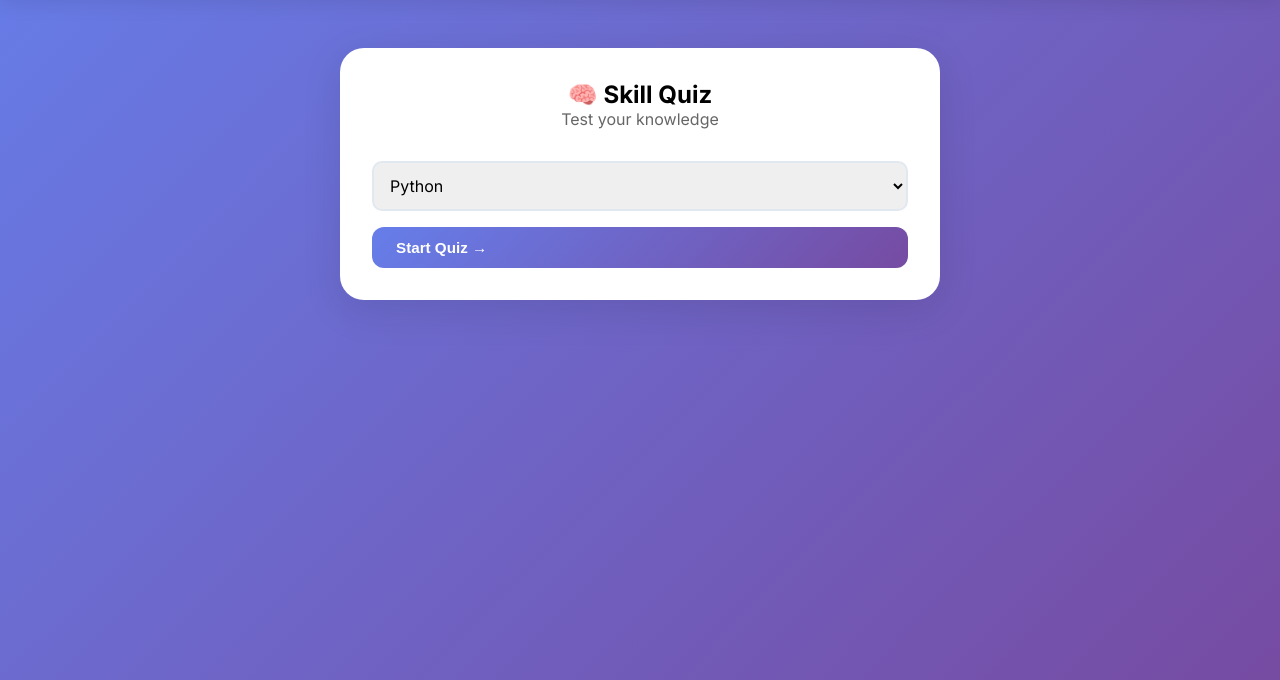
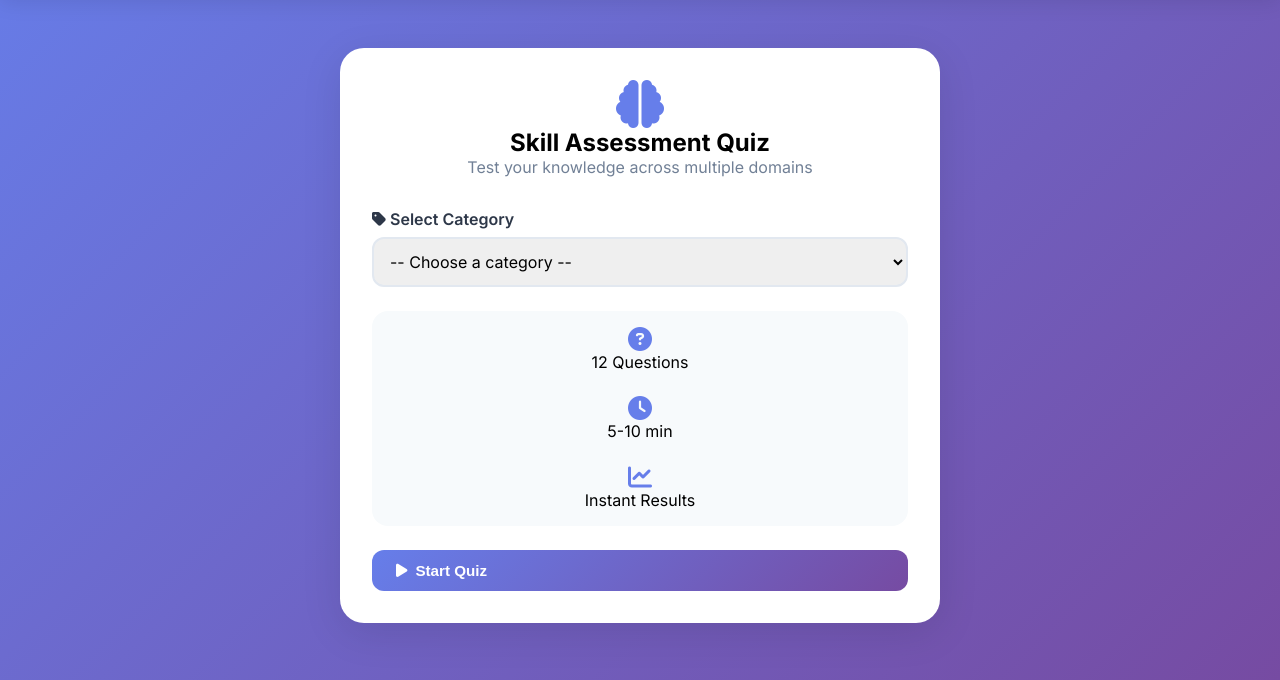
Before and after one commit to devanshsinghtomar/AI-interview-coach-module, a Flask app: page /skill-quiz in a window 1280 px wide. Shown: the part 120-800 px from the top of the page. Run offline with Flask 3, Linux system fonts and the light colour scheme; the visitor is signed in with stand-in values (Sample User, id 1); some libraries are stand-ins or nearby versions.

Commit message:
Update skill_quiz.html

```diff
--- a/templates/skill_quiz.html
+++ b/templates/skill_quiz.html
@@ -1,18 +1,47 @@
 {% extends "base.html" %}
+
+{% block title %}Skill Quiz - AI Interview Coach{% endblock %}
 
 {% block content %}
 <div style="max-width: 600px; margin: 0 auto;">
     <div class="card" style="padding: 2rem;">
-        <h2 style="text-align: center;">🧠 Skill Quiz</h2>
-        <p style="text-align: center; color: #666; margin-bottom: 2rem;">Test your knowledge</p>
+        <div style="text-align: center; margin-bottom: 2rem;">
+            <i class="fas fa-brain" style="font-size: 3rem; color: #667eea;"></i>
+            <h2>Skill Assessment Quiz</h2>
+            <p style="color: #718096;">Test your knowledge across multiple domains</p>
+        </div>
 
         <form method="POST" action="/start-quiz">
-            <select name="category" required style="width: 100%; padding: 0.75rem; margin-bottom: 1rem; border: 2px solid #e2e8f0; border-radius: 10px;">
-                {% for category in categories %}
-                <option value="{{ category }}">{{ category }}</option>
-                {% endfor %}
-            </select>
-            <button type="submit" class="btn btn-primary" style="width: 100%;">Start Quiz →</button>
+            <div class="form-group">
+                <label class="form-label"><i class="fas fa-tag"></i> Select Category</label>
+                <select name="category" required style="width: 100%; padding: 0.75rem; border-radius: 12px; border: 2px solid #e2e8f0;">
+                    <option value="">-- Choose a category --</option>
+                    {% for category in categories %}
+                    <option value="{{ category }}">{{ category }}</option>
+                    {% endfor %}
+                </select>
+            </div>
+
+            <div style="background: #f7fafc; padding: 1rem; border-radius: 16px; margin: 1.5rem 0;">
+                <div class="grid grid-3" style="text-align: center;">
+                    <div>
+                        <i class="fas fa-question-circle" style="font-size: 1.5rem; color: #667eea;"></i>
+                        <div>12 Questions</div>
+                    </div>
+                    <div>
+                        <i class="fas fa-clock" style="font-size: 1.5rem; color: #667eea;"></i>
+                        <div>5-10 min</div>
+                    </div>
+                    <div>
+                        <i class="fas fa-chart-line" style="font-size: 1.5rem; color: #667eea;"></i>
+                        <div>Instant Results</div>
+                    </div>
+                </div>
+            </div>
+
+            <button type="submit" class="btn btn-primary" style="width: 100%;">
+                <i class="fas fa-play"></i> Start Quiz
+            </button>
         </form>
     </div>
 </div>
```
